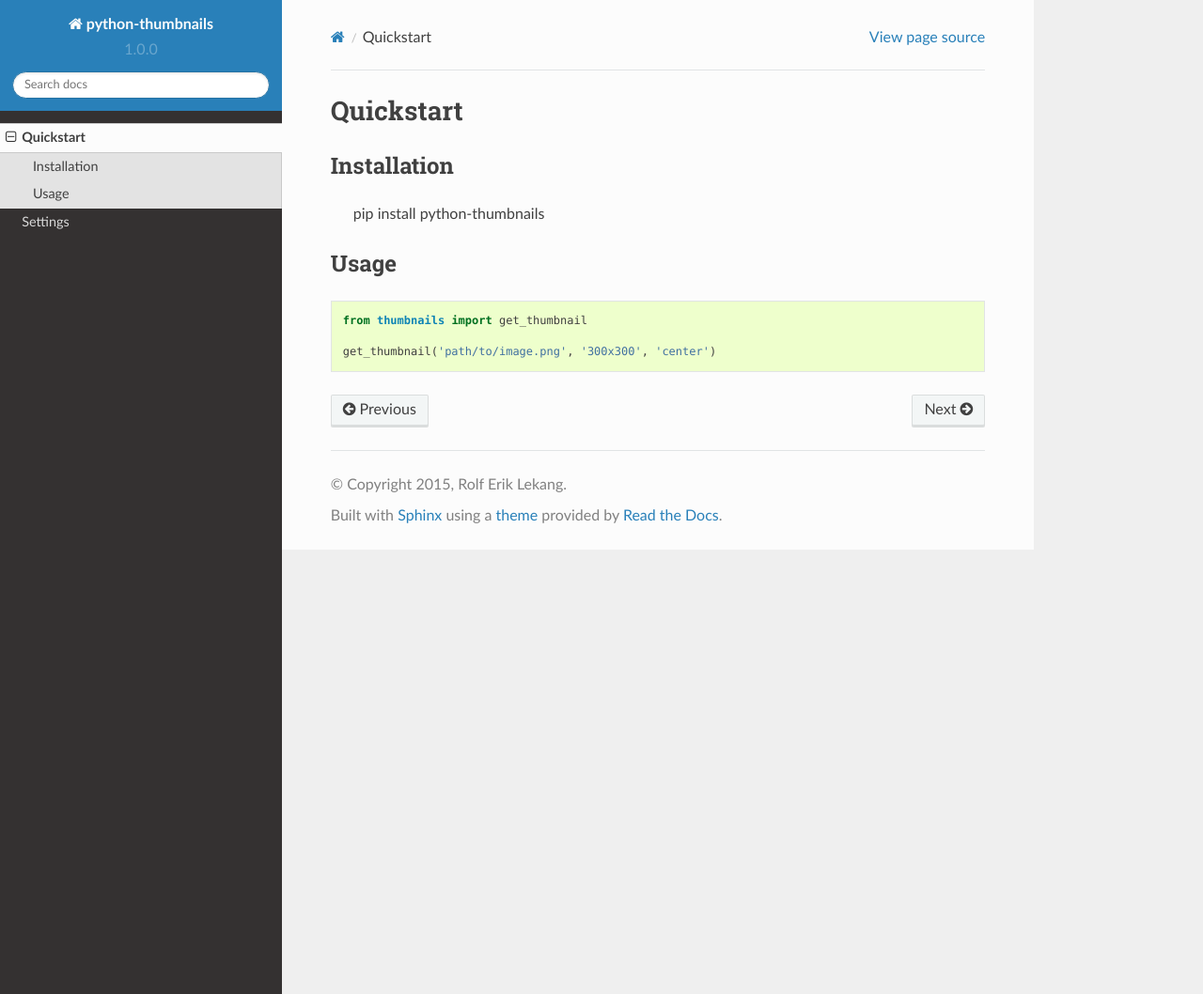
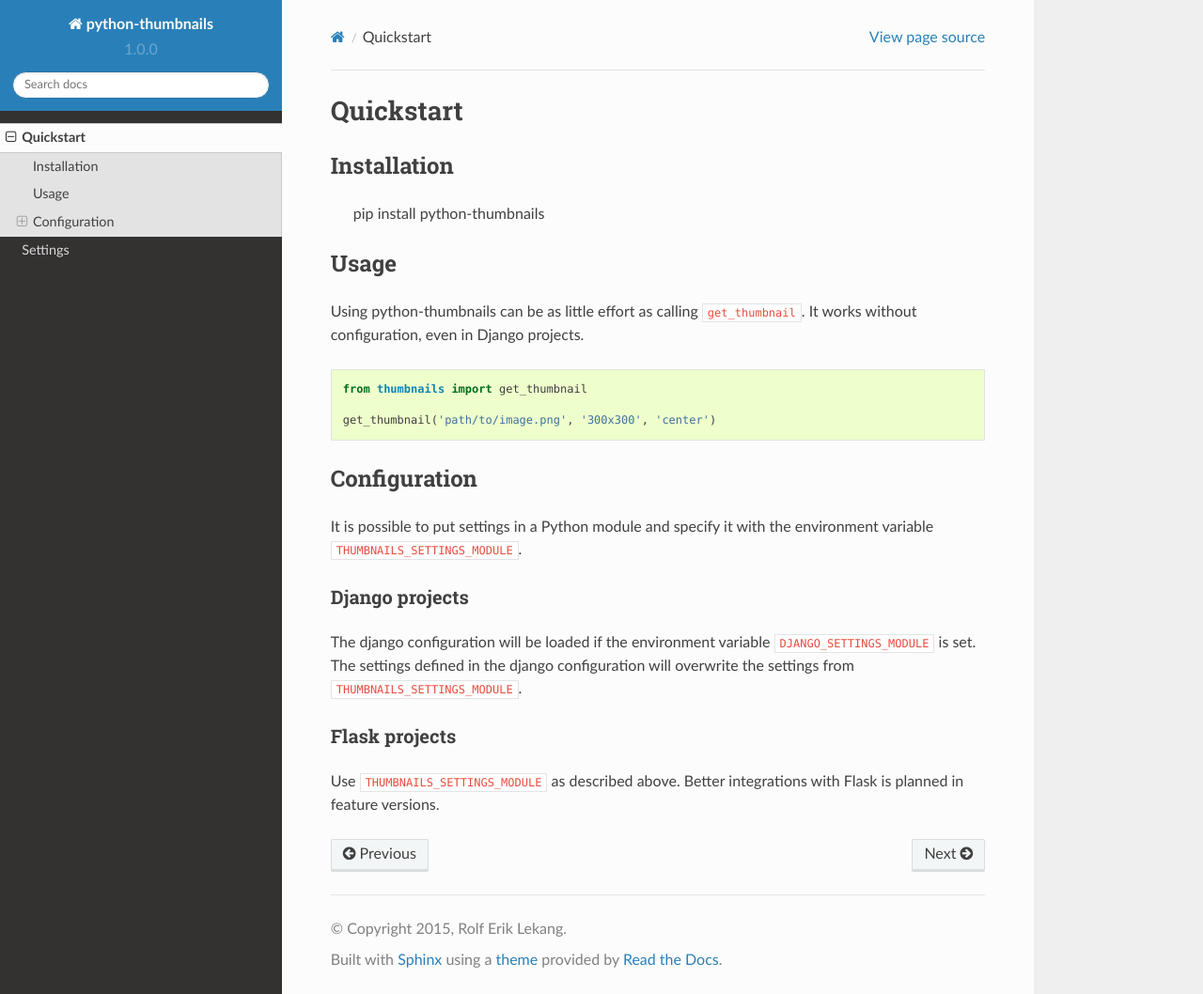
Before and after one commit to python-thumbnails/python-thumbnails, a Sphinx documentation site: the page built from docs/quickstart.rst, in a window 1280 px wide and 1058 px high. Shown: the whole window at 94% size. Built offline with Sphinx 7.4.7 and the Read the Docs theme 2.0.0, drawn with Linux system fonts in a browser that asks for light colours.

Commit message:
Add configuration in quickstart

```diff
--- a/docs/quickstart.rst
+++ b/docs/quickstart.rst
@@ -11,8 +11,32 @@ Installation
 Usage
 -----
 
+Using python-thumbnails can be as little effort as calling ``get_thumbnail``. It
+works without configuration, even in Django projects.
+
 .. code-block:: python
 
     from thumbnails import get_thumbnail
 
     get_thumbnail('path/to/image.png', '300x300', 'center')
+
+
+Configuration
+-------------
+
+It is possible to put settings in a Python module and specify it with the
+environment variable ``THUMBNAILS_SETTINGS_MODULE``.
+
+Django projects
+~~~~~~~~~~~~~~~
+
+The django configuration will be loaded if the environment variable
+``DJANGO_SETTINGS_MODULE`` is set. The settings defined in the django
+configuration will overwrite the settings from ``THUMBNAILS_SETTINGS_MODULE``.
+
+
+Flask projects
+~~~~~~~~~~~~~~
+
+Use ``THUMBNAILS_SETTINGS_MODULE`` as described above. Better integrations with
+Flask is planned in feature versions.
```
